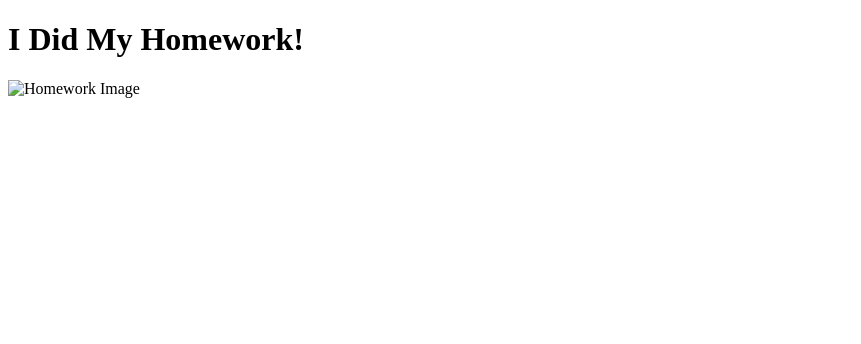
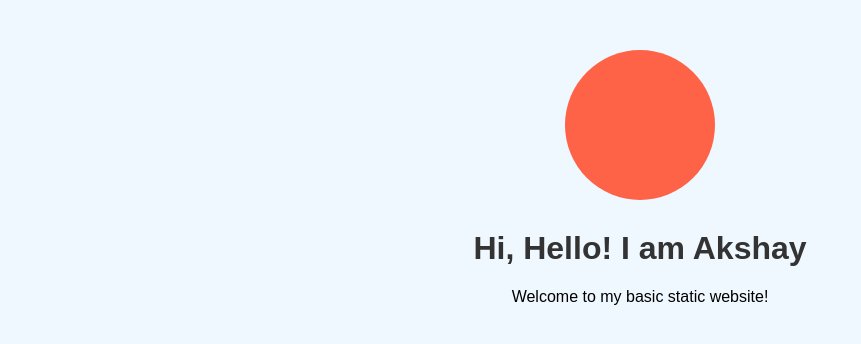
Before and after one commit to Akshay130302/webpage, a plain HTML site: page index.html in a window 1280 px wide. Shown: the whole page, without its empty margins (0-861 px from the left). Drawn offline with Linux system fonts and the light colour scheme.

Commit message:
Update index.html

```diff
--- a/index.html
+++ b/index.html
@@ -3,10 +3,30 @@
 <head>
     <meta charset="UTF-8">
     <meta name="viewport" content="width=device-width, initial-scale=1.0">
-    <title>Homework Page</title>
+    <title>Welcome to My Website</title>
+    <style>
+        /* Basic styling */
+        body {
+            font-family: Arial, sans-serif;
+            text-align: center;
+            background-color: #f0f8ff;
+            margin-top: 50px;
+        }
+        h1 {
+            color: #333;
+        }
+        .circle {
+            width: 150px;
+            height: 150px;
+            background-color: #ff6347;
+            border-radius: 50%;
+            margin: 30px auto;
+        }
+    </style>
 </head>
 <body>
-    <h1>I Did My Homework!</h1>
-    <img src="/Users/saiakshaykatram/Desktop/labs/lab1/hello.jpg" alt="Homework Image" style="width:800px;">
+    <div class="circle"></div>
+    <h1>Hi, Hello! I am Akshay</h1>
+    <p>Welcome to my basic static website!</p>
 </body>
 </html>
```
